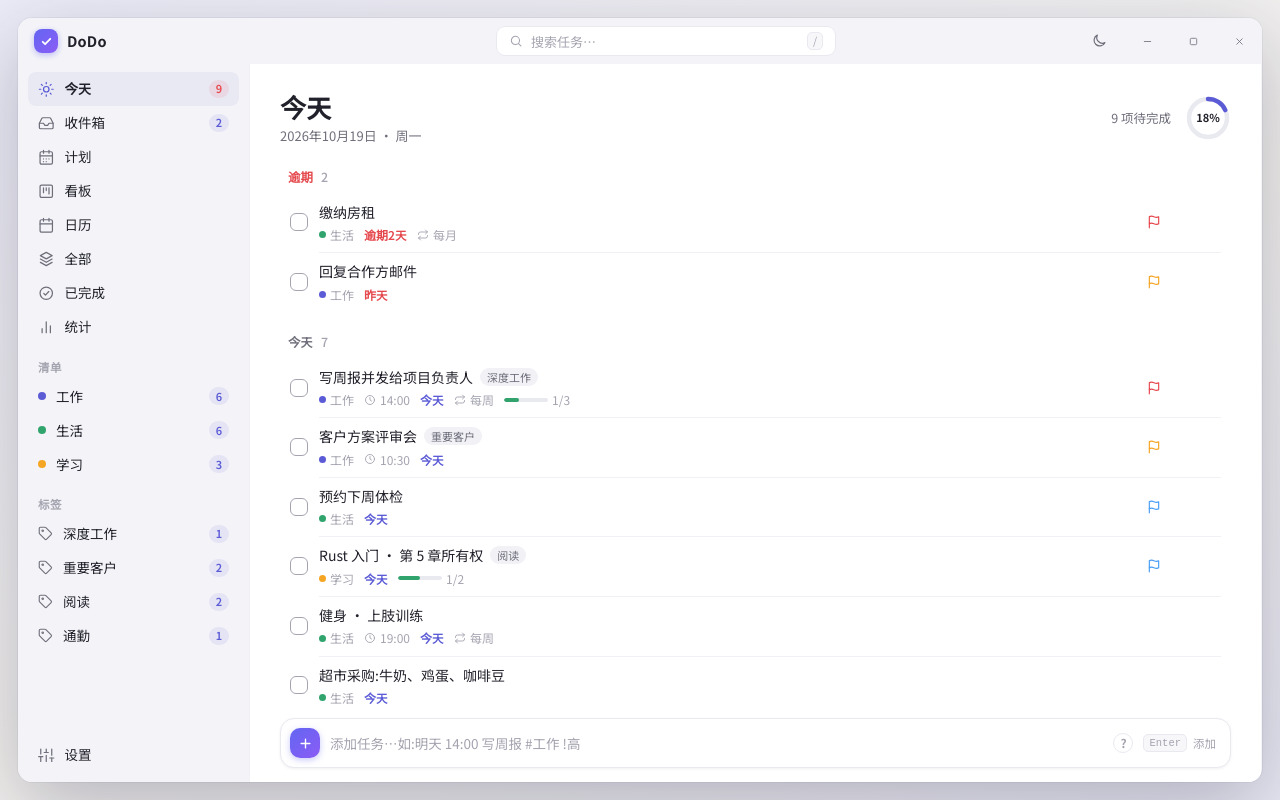
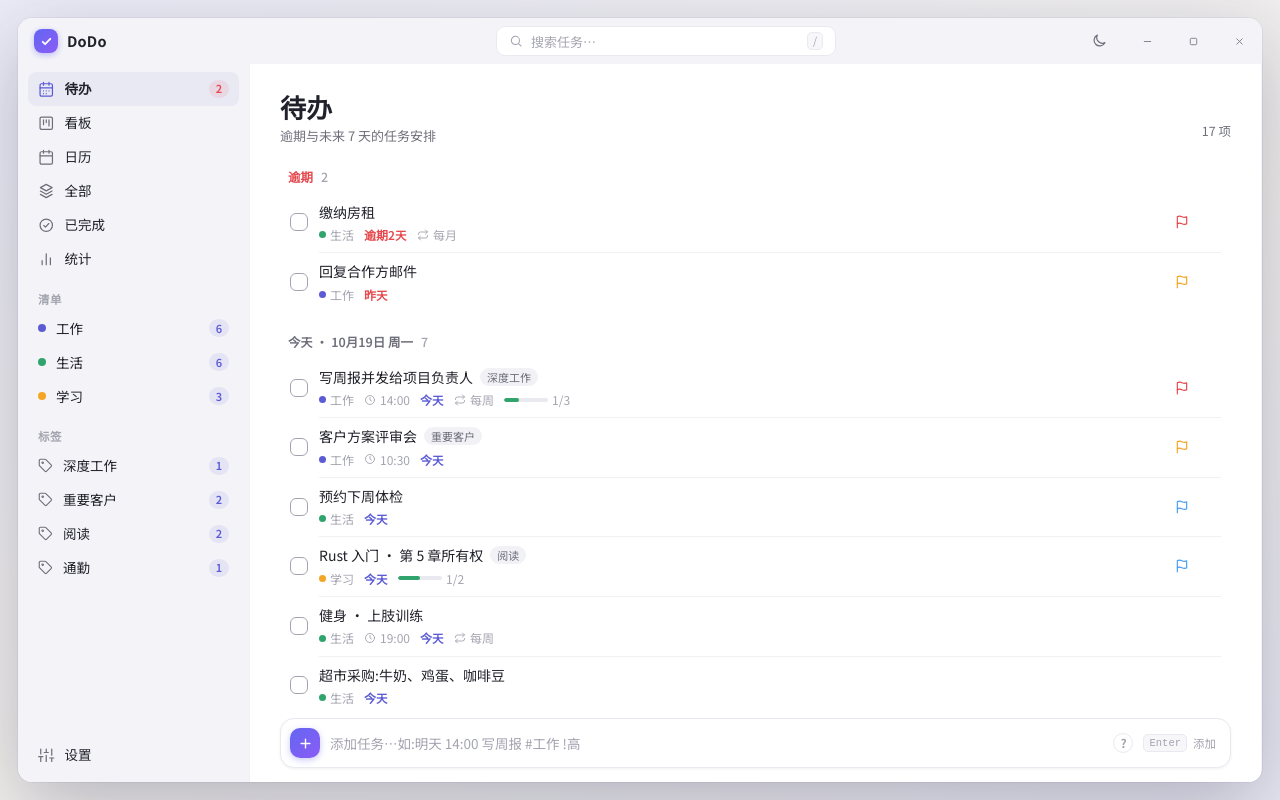
Before and after one commit to 1001ww/DoDo, a website: page ui/index.html in a window 1280 px wide. Drawn offline with Linux system fonts and the light colour scheme; a web font is replaced by a local one.

Commit message:
feat: 智能视图调整——移除今天/收件箱视图,计划改为待办并承接逾期(C63)

```diff
--- a/ui/app.js
+++ b/ui/app.js
@@ -94,16 +94,14 @@ function normRepeat(r){
 }
 
 /* ================= 状态 ================= */
-let settings=Object.assign({themeMode:localStorage.getItem('dodo-theme')||'light',startView:'today',weekStart:'mon',timeFormat:'24',notify:true,defaultRemind:null,dataDir:'',backupDir:'',ballVisible:true},JSON.parse(localStorage.getItem('dodo-settings')||'{}'));
+let settings=Object.assign({themeMode:localStorage.getItem('dodo-theme')||'light',startView:'upcoming',weekStart:'mon',timeFormat:'24',notify:true,defaultRemind:null,dataDir:'',backupDir:'',ballVisible:true},JSON.parse(localStorage.getItem('dodo-settings')||'{}'));
 const SAMPLE=JSON.parse(JSON.stringify(DEMO_TASKS));
-const state={view:'today',search:'',calMonth:null,calSel:TODAY,detailId:null};
+const state={view:'upcoming',search:'',calMonth:null,calSel:TODAY,detailId:null};
 if(!state.calMonth){const n=new Date();state.calMonth=new Date(n.getFullYear(),n.getMonth(),1)}
 
 /* ================= 侧边栏 ================= */
 const SMART=[
-  {id:'today',   name:'今天',  icon:'sun'},
-  {id:'inbox',   name:'收件箱',icon:'inbox'},
-  {id:'upcoming',name:'计划',  icon:'cal7'},
+  {id:'upcoming',name:'待办',  icon:'cal7'},
   {id:'kanban',  name:'看板',  icon:'kanban'},
   {id:'calendar',name:'日历',  icon:'calendar'},
   {id:'all',     name:'全部',  icon:'layers'},
@@ -113,16 +111,14 @@ const SMART=[
 let EXTRA_TAGS=[];
 function tagList(){return[...new Set([...EXTRA_TAGS,...tasks.flatMap(t=>t.tags||[])])]}
 function buildSidebar(){
-  const todayCnt=tasks.filter(t=>!t.done&&t.due&&diffDays(TODAY,t.due)<=0).length;
   const overdueCnt=tasks.filter(t=>!t.done&&t.due&&diffDays(TODAY,t.due)<0).length;
-  const inboxCnt=tasks.filter(t=>!t.done&&!t.list).length;
   const nav=(v,name,icon,badge,red)=>`
     <div class="nav-item ${state.view===v?'active':''}" data-nav="${v}">
       ${ic(icon,16.5)}<span class="nav-name">${name}</span>${badge?`<span class="badge ${red?'red':''}">${badge}</span>`:''}
     </div>`;
   let html=`
   <div class="nav-sec" style="margin-top:2px">${SMART.map(s=>nav(s.id,s.name,s.icon,
-    s.id==='today'?todayCnt:(s.id==='inbox'?inboxCnt:0),s.id==='today'&&overdueCnt>0)).join('')}</div>`;
+    s.id==='upcoming'&&overdueCnt>0?overdueCnt:0,s.id==='upcoming'&&overdueCnt>0)).join('')}</div>`;
   html+=`<div class="nav-sec">
     <div class="nav-sec-head"><span>清单</span></div>
     ${LISTS.map(l=>{const c=tasks.filter(t=>!t.done&&t.list===l.id).length;return`
@@ -150,12 +146,8 @@ function matchSearch(t){
 function groups(){
   const v=state.view, g=[];
   const push=(title,items,accent)=>{items=items.filter(matchSearch).sort(cmp);if(items.length||!state.search.trim())g.push({title,items,accent})};
-  if(v==='today'){
+  if(v==='upcoming'){
     push('逾期',tasks.filter(t=>!t.done&&t.due&&diffDays(TODAY,t.due)<0),'overdue');
-    push('今天',tasks.filter(t=>!t.done&&t.due===TODAY));
-  }else if(v==='inbox'){
-    push('收件箱',tasks.filter(t=>!t.done&&!t.list));
-  }else if(v==='upcoming'){
     for(let i=0;i<7;i++){const d=addDays(i);
       push(dayLabel(d),tasks.filter(t=>!t.done&&t.due===d),i===0?'today':'');}
   }else if(v==='all'){
@@ -200,7 +192,6 @@ function taskRow(t,opts={}){
     <div class="task-side">
       ${t.prio?`<span class="${PRIO[t.prio].cls}" title="${PRIO[t.prio].n}优先级">${ic('flag',14,2)}</span>`:''}
       <span class="row-actions">
-        ${opts.move?`<button class="row-btn" data-move="${t.id}" title="移到明天">${ic('arrow',14)}</button>`:''}
         ${t.done?`<button class="row-btn ok" data-restore="${t.id}" title="恢复任务">${ic('undo',14)}</button>`:''}
         <button class="row-btn del" data-del="${t.id}" title="删除">${ic('trash',14)}</button>
       </span>
@@ -478,33 +469,22 @@ function buildMain(){
   const flat=G.flatMap(x=>x.items);
   const shown=G.filter(g=>g.items.length);
   let head='',ring='';
-  if(v==='today'){
-    const undone=tasks.filter(t=>!t.done&&t.due&&diffDays(TODAY,t.due)<=0).length;
-    const doneToday=tasks.filter(t=>t.done&&t.doneAt===TODAY).length;
-    const total=undone+doneToday, pct=total?Math.round(doneToday/total*100):0;
-    if(total)ring=`<div class="ring-wrap"><svg width="46" height="46" viewBox="0 0 46 46">
-      <circle cx="23" cy="23" r="19" fill="none" stroke="var(--border)" stroke-width="4.5"/>
-      <circle cx="23" cy="23" r="19" fill="none" stroke="${pct===100?'var(--green)':'var(--primary)'}" stroke-width="4.5" stroke-linecap="round"
-        stroke-dasharray="${(2*Math.PI*19).toFixed(1)}" stroke-dashoffset="${(2*Math.PI*19*(1-pct/100)).toFixed(1)}" transform="rotate(-90 23 23)" style="transition:stroke-dashoffset .5s"/>
-      </svg><div class="ring-num">${pct}%</div></div>`;
-    const x=new Date();
-    head=`<div class="view-title">今天</div><div class="view-sub">${x.getFullYear()}年${x.getMonth()+1}月${x.getDate()}日 · ${WD[x.getDay()]}</div>`;
-  }else{
-    const names={inbox:'收件箱',upcoming:'计划',all:'全部',completed:'已完成'};
-    const subs={inbox:'没有清单归属的任务会先落在这里',upcoming:'未来 7 天的任务安排',all:'所有未完成任务,按清单分组',completed:'已完成任务的记录'};
+  {
+    const names={upcoming:'待办',all:'全部',completed:'已完成'};
+    const subs={upcoming:'逾期与未来 7 天的任务安排',all:'所有未完成任务,按清单分组',completed:'已完成任务的记录'};
     if(v.startsWith('list:')){const l=listById(v.slice(5));head=`<div class="view-title">${esc(l?l.name:'')}</div><div class="view-sub">${flat.length} 个未完成任务</div>`}
     else if(v.startsWith('tag:'))head=`<div class="view-title"># ${esc(v.slice(4))}</div><div class="view-sub">按标签筛选的任务</div>`;
     else head=`<div class="view-title">${names[v]||''}</div><div class="view-sub">${subs[v]||''}</div>`;
   }
   const stat=state.search.trim()
     ?`<span>搜索“${esc(state.search)}” · ${flat.length} 个结果</span>`
-    :(v==='today'?`<span>${flat.length} 项待完成</span>`:`<span>${flat.length} 项</span>`);
+    :`<span>${flat.length} 项</span>`;
   let body='';
   if(state.search.trim()&&!flat.length)body=emptyState('inbox','没有找到匹配的任务','试试更换关键词');
   else if(!flat.length)body=emptyState('check','这里没有任务','享受当下,或用下方输入条快速添加');
   else body=shown.map(g=>`<div class="group">
       <div class="group-title ${g.accent==='overdue'?'overdue':''}">${esc(g.title)}<span class="cnt">${g.items.length}</span></div>
-      ${g.items.map(t=>taskRow(t,{move:v==='today'})).join('')}</div>`).join('');
+      ${g.items.map(t=>taskRow(t)).join('')}</div>`).join('');
   el.innerHTML=`<div class="${av}"><div class="view-head"><div>${head}</div><div class="view-stat">${stat}${ring}</div></div>${body}</div>`;
 }
 
@@ -1138,7 +1118,6 @@ document.addEventListener('click',e=>{
     return}
   const tg=e.target.closest('[data-toggle]');
   if(tg){e.stopPropagation();toggleDone(+tg.dataset.toggle);return}
-  const mv=e.target.closest('[data-move]');if(mv){e.stopPropagation();moveTomorrow(+mv.dataset.move);return}
   const rs=e.target.closest('[data-restore]');if(rs){e.stopPropagation();toggleDone(+rs.dataset.restore);return}
   const cp=e.target.closest('[data-copy]');if(cp){e.stopPropagation();copyTask(+cp.dataset.copy);return}
   const dl=e.target.closest('[data-del]');if(dl){e.stopPropagation();deleteTask(+dl.dataset.del);return}
@@ -1864,6 +1843,7 @@ async function boot(){
   await DB.init();
   await loadAll();
   tasks.forEach(t=>{t.repeat=normRepeat(t.repeat)});
+  if(!SMART.some(s=>s.id===settings.startView))settings.startView='upcoming'; /* 旧默认 today/已删 inbox 归一化(C63) */
   if(SMART.some(s=>s.id===settings.startView))state.view=settings.startView;
   applyTheme();
   reviveRepeats();
--- a/ui/styles.css
+++ b/ui/styles.css
@@ -111,8 +111,6 @@ input,textarea{font-family:inherit;font-size:inherit;color:inherit;border:none;o
 .view-title{font-size:26px;font-weight:700;letter-spacing:.2px;line-height:1.3}
 .view-sub{font-size:13px;color:var(--text-2);margin-top:2px}
 .view-stat{display:flex;align-items:center;gap:14px;font-size:12.5px;color:var(--text-2);padding-bottom:6px}
-.ring-wrap{position:relative;width:46px;height:46px}
-.ring-num{position:absolute;inset:0;display:flex;align-items:center;justify-content:center;font-size:11px;font-weight:700;color:var(--text-1)}
 .group{margin-top:20px}
 .group-title{display:flex;align-items:center;gap:8px;font-size:12.5px;font-weight:600;color:var(--text-2);margin-bottom:6px;padding:0 8px}
 .group-title .cnt{color:var(--text-3);font-weight:500}
```
Also changed, not shown: README.md.
